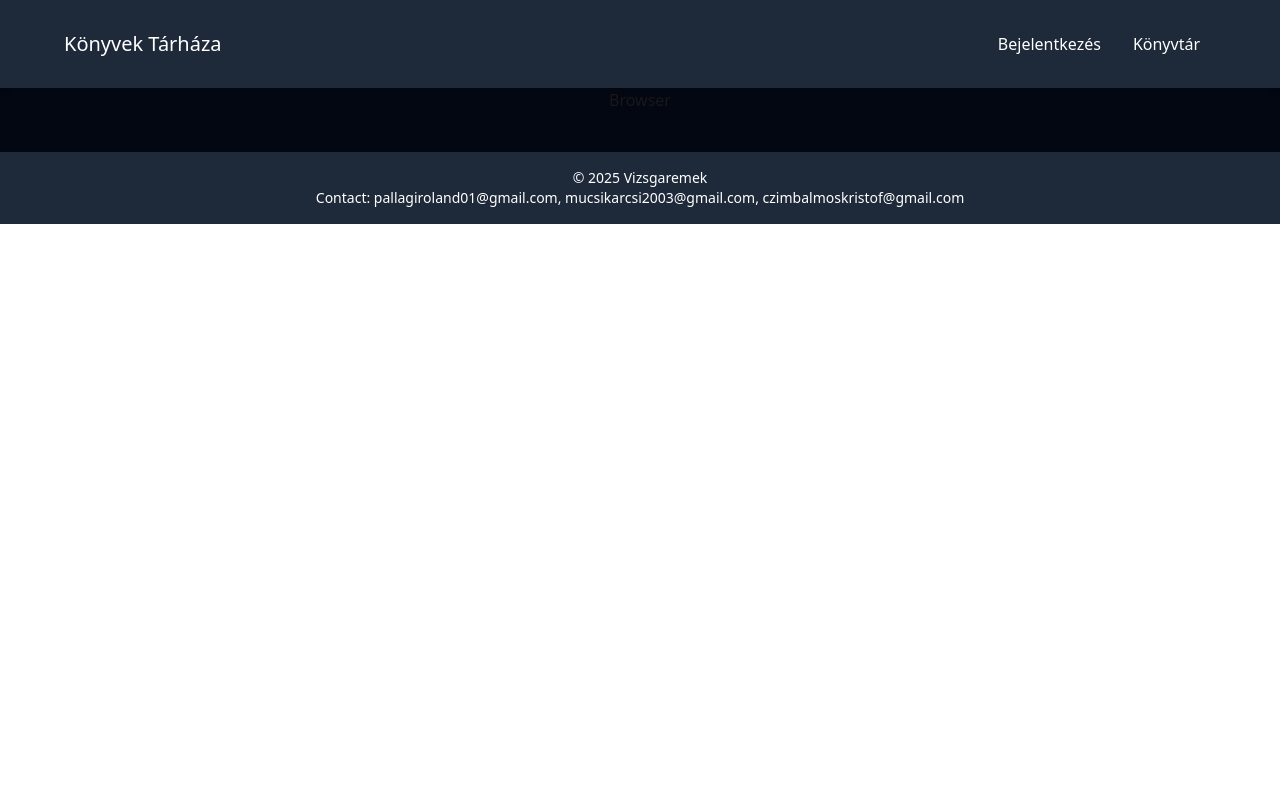
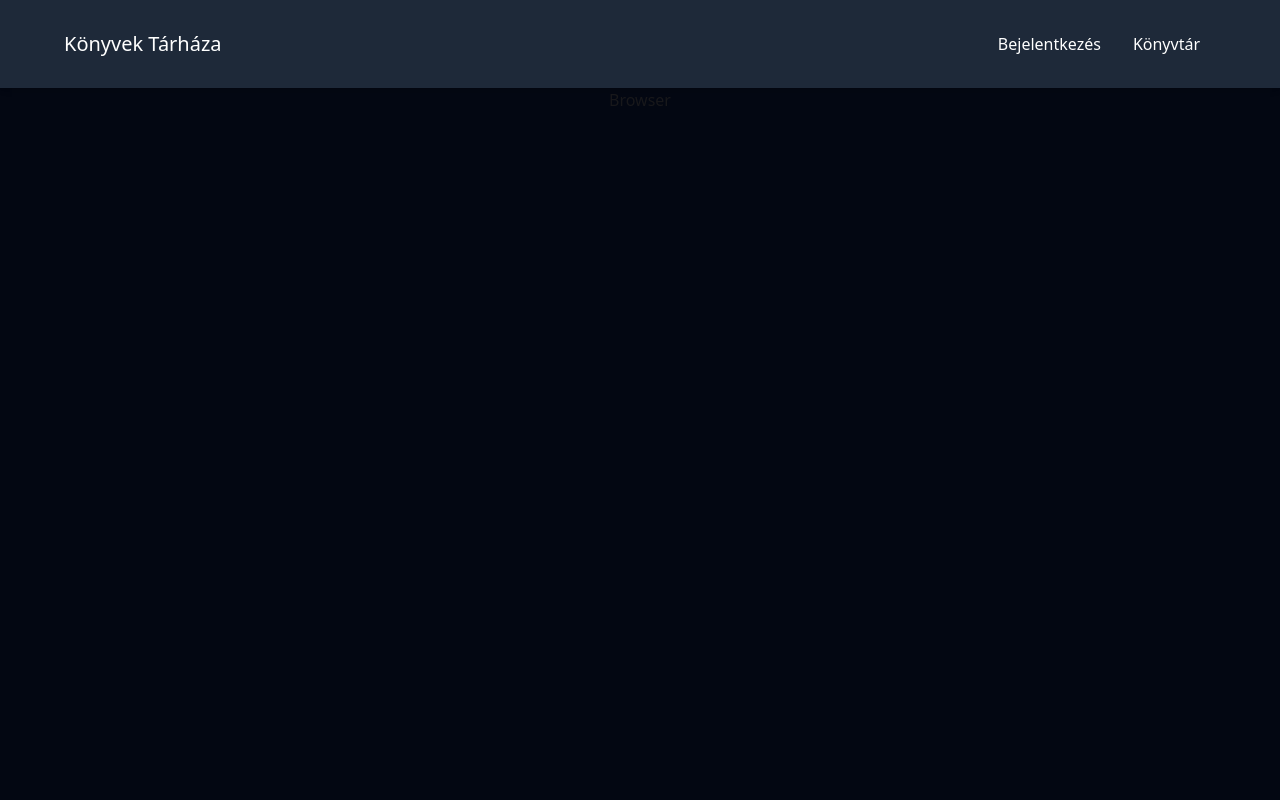
Before and after one commit to CzimbalmosKristof/Frontendkonyv, a React (Vite) app in the folder Frontend/: page /Library in a window 1280 px wide. Shown: the top 800 px of the page. Built offline with nearby package versions, Linux system fonts and the light colour scheme.

Commit message:
Footer korrigálása, Könyvtár igazitás

```diff
--- a/Frontend/src/components/Footer.jsx
+++ b/Frontend/src/components/Footer.jsx
@@ -3,7 +3,7 @@ import React from 'react'
 function Footer() {
   return (
     <div className="footer">
-    <main className="flex-grow" />
+
     <footer className="bg-gray-800 text-white py-4 justify-center w-full table-fixed bottom-0">
         <div className="container mx-auto text-center">
             <p>&copy; 2025 Vizsgaremek</p>
--- a/Frontend/src/components/Library.jsx
+++ b/Frontend/src/components/Library.jsx
@@ -2,7 +2,7 @@ import React from 'react'
 
 function Library() {
   return (
-    <div>Browser</div>
+    <div className='min-h-screen'>Browser</div>
   )
 }
 
--- a/Frontend/src/components/Main.jsx
+++ b/Frontend/src/components/Main.jsx
@@ -1,4 +1,5 @@
 import React from 'react'
+import Footer from './Footer'
 
 function Main() {
   return (
@@ -6,13 +7,14 @@ function Main() {
     <div className="min-h-screen absolute inset-0">
       <img src="https://cdn.pixabay.com/photo/2015/10/10/13/03/prague-980732_1280.jpg" alt="Background Image" className="object-cover object-center w-full h-full" />
       <div className="absolute inset-0 bg-black opacity-50"></div>
-    </div>
+      </div>
 
-    <div className="relative z-10 flex flex-col justify-center items-center h-full text-center">
+      <div className="relative z-5d flex flex-col justify-center items-center h-full text-center">
       <h1 className="text-5xl font-bold leading-tight mb-4">Üdvözöllek a könyvtári weboldalunkon</h1>
       <p className="text-lg text-gray-300 mb-8">Fedezd fel a könyvek csodálatos világát</p>
       <a href="#" className="bg-yellow-400 text-gray-900 hover:bg-yellow-300 py-2 px-6 rounded-full text-lg font-semibold transition duration-300 ease-in-out transform hover:scale-105 hover:shadow-lg">Kezdj bele</a>
     </div>
+    <Footer />
   </div>
 
 
```
